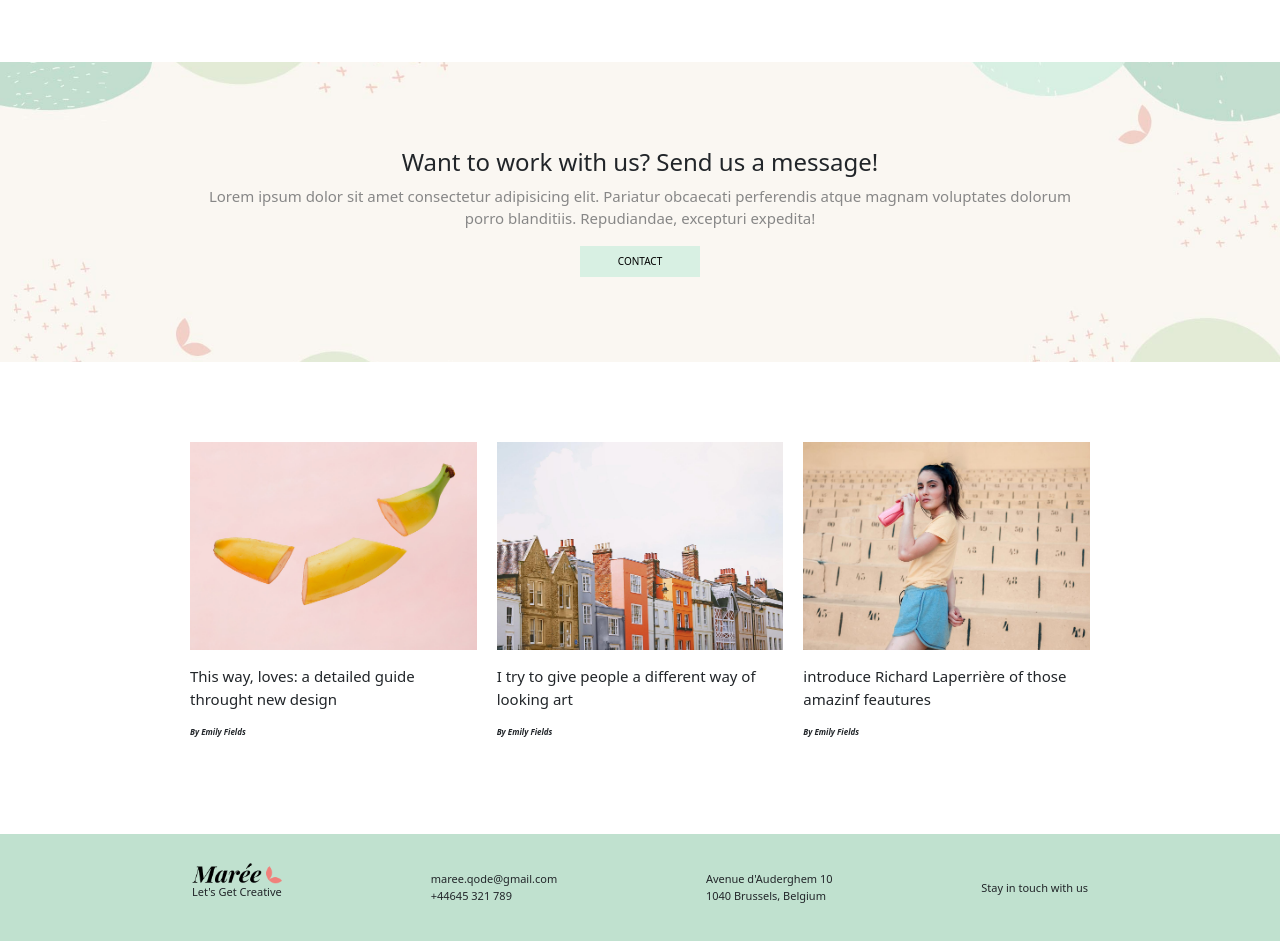
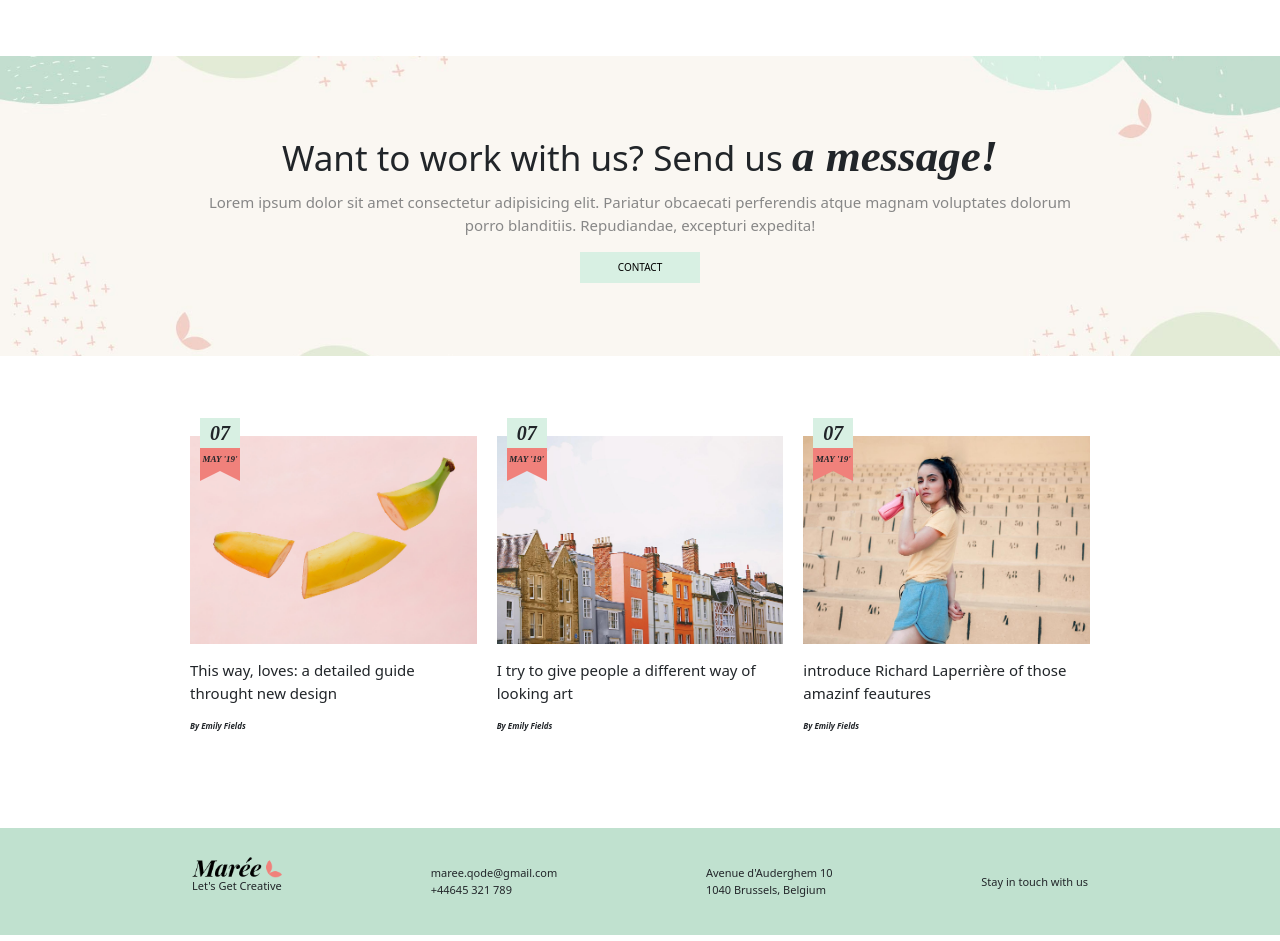
Before and after one commit to estherpinos/proj-html-vuejs, a Vue app: page / in a window 1280 px wide. Shown: the part 1720-2661 px from the top of the page. Built offline with nearby package versions, Linux system fonts and the light colour scheme.

Commit message:
Add [flags blog]

```diff
--- a/src/components/partials/Blog.vue
+++ b/src/components/partials/Blog.vue
@@ -22,11 +22,25 @@ export default{
 
 <template>
     <div class="col-4 p-0 ">
-      <div class="card border-0 p-0 ">
-        <img :src="getImagePath(image)" alt="">
-        <div class="card-body p-0 ">
+      <div class="card border-0 p-0">
+
+        <div>
+          <img class=" position-relative img-blog" :src="getImagePath(image)" alt="">
+          <div class="flags position-absolute ">
+            <div class="body-flag-green">07</div>
+            <div class="body-flag-orange">MAY '19'</div>
+
+            <div class="triangle-left"></div>
+            <div class="triangle-right"></div>
+          </div>
+        </div>
+
+
+        <div class="card-body p-0">
           <p class="text-card">{{ text }}</p>
           <p class="name-card">{{ name }}</p>
+
+
 
         </div>
 
@@ -44,6 +58,62 @@ export default{
 .card{
   margin: 0 10px;
 
+  .img-blog{
+    width: 100%;
+    position: relative;
+  }
+
+    .flags{
+
+    position: absolute;
+    top: -6%;
+    left: 10px;
+    .body-flag-green{
+      width:40px;
+      background-color: $bg-green-light;
+      text-align: center;
+      font-family: 'Metal', serif;
+      font-style: italic;
+      font-size: 20px;
+      font-weight: 600;
+    }
+
+    .body-flag-orange{
+      width: 40px;
+      background-color: $tx-salmon;
+      text-align: center;
+      font-family: 'Metal', serif;
+      font-style: italic;
+      font-size: 9px;
+      font-weight: 600;
+      padding: 5px 0;
+      position: relative;
+    }
+
+    .triangle-left{
+
+      width: 40px;
+      height: 0;
+      border-left: 20px solid $tx-salmon;
+      border-right: 5px solid transparent;
+      border-bottom: 10px solid transparent;
+      position: absolute;
+      bottom: 0;
+
+    }
+
+    .triangle-right{
+
+    width: 40px;
+    height: 0;
+    border-left: 5px solid transparent;
+    border-right: 20px solid $tx-salmon;
+    border-bottom: 10px solid transparent;
+    }
+
+    }
+
+
     .text-card{
       font-size: 15px;
       font-weight: 500;
@@ -56,5 +126,9 @@ export default{
       font-weight: 700;
     }
 
+
+
+
+
 }
 </style>
--- a/src/components/partials/Contact.vue
+++ b/src/components/partials/Contact.vue
@@ -10,7 +10,7 @@ export default{
   <section>
 
     <div class="contents d-flex flex-column justify-content-center ">
-      <h4>Want to work with us? Send us a message!</h4>
+      <h4>Want to work with us? Send us <span class="diferent-word">a message!</span></h4>
       <p>Lorem ipsum dolor sit amet consectetur adipisicing elit. Pariatur obcaecati perferendis atque magnam voluptates dolorum porro blanditiis. Repudiandae, excepturi expedita!</p>
       <button class=" btn-contact border-0 ">CONTACT</button>
     </div>
@@ -32,6 +32,17 @@ section{
       height: 100%;
       width: 70%;
       margin: 0 auto;
+
+      h4{
+        font-size: 35px;
+        font-weight: 400;
+        .diferent-word{
+          font-family: 'Metal', serif;
+          font-style: italic;
+          font-weight: 600;
+          font-size: 45px;
+        }
+      }
 
       p{
         font-size: 15px;
--- a/src/components/partials/Working.vue
+++ b/src/components/partials/Working.vue
@@ -89,7 +89,7 @@ section{
   margin-bottom: 100px;
 
   h2{
-    font-size: 40px;
+    font-size: 35px;
     font-weight: 400;
   }
 
@@ -97,7 +97,7 @@ section{
     font-family: 'Metal', serif;
     font-style: italic;
     font-weight: 600;
-    font-size: 50px;
+    font-size: 45px;
   }
 
   .contents{
```
